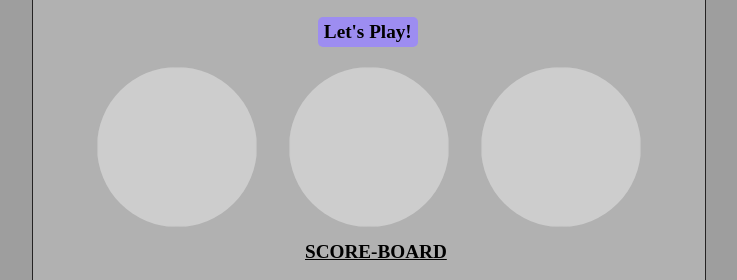
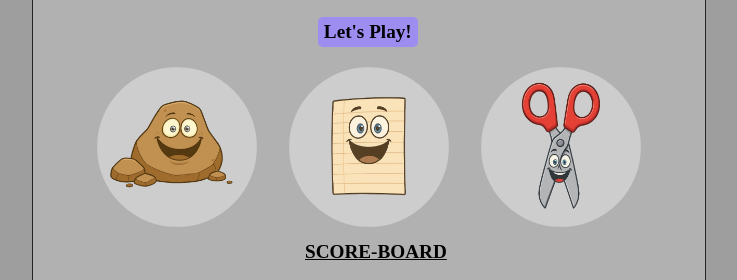
Before and after one commit to pritishraj01/stone--paper-scissor, a plain HTML site: page index.html in a window 1280 px wide. Shown: the part 132-412 px from the top of the page, without its empty margins (271-1008 px from the left). Drawn offline with Linux system fonts and the light colour scheme; the site is published under a folder, as on GitHub Pages, so addresses that start at the root find nothing.

Commit message:
adding icons

```diff
--- a/index.html
+++ b/index.html
@@ -14,13 +14,13 @@
         <p id="starter">Let's Play!</p>
         <div class="choices">
             <div class="choice" id="stone">
-                <img src="/stone.png">
+                <img src="stone.png">
             </div>
             <div class="choice" id="paper">
-                <img src="/paper.png">
+                <img src="paper.png">
             </div>
             <div class="choice" id="scissor">
-                <img src="/scissor.png">
+                <img src="scissor.png">
             </div>
         </div>
 
```
